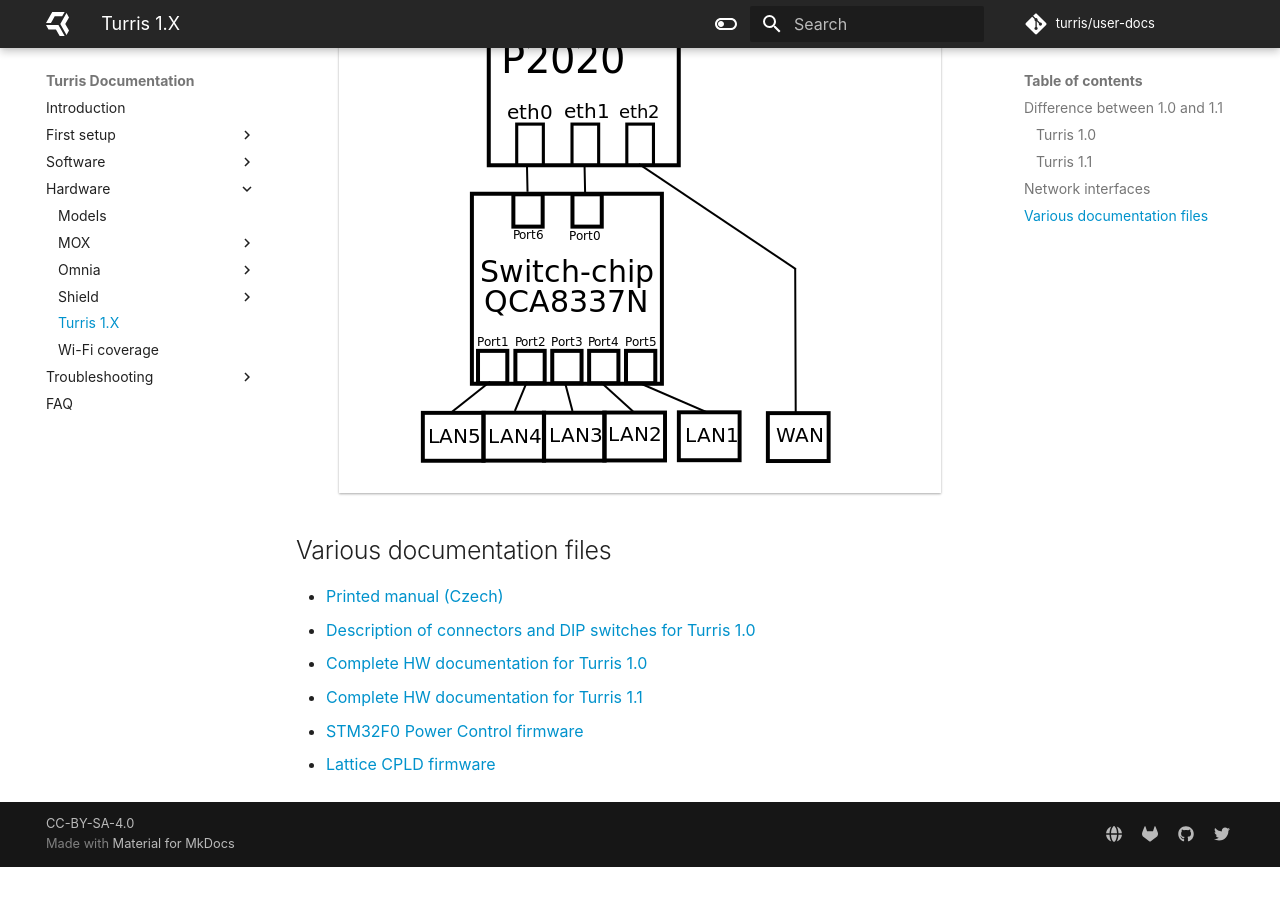
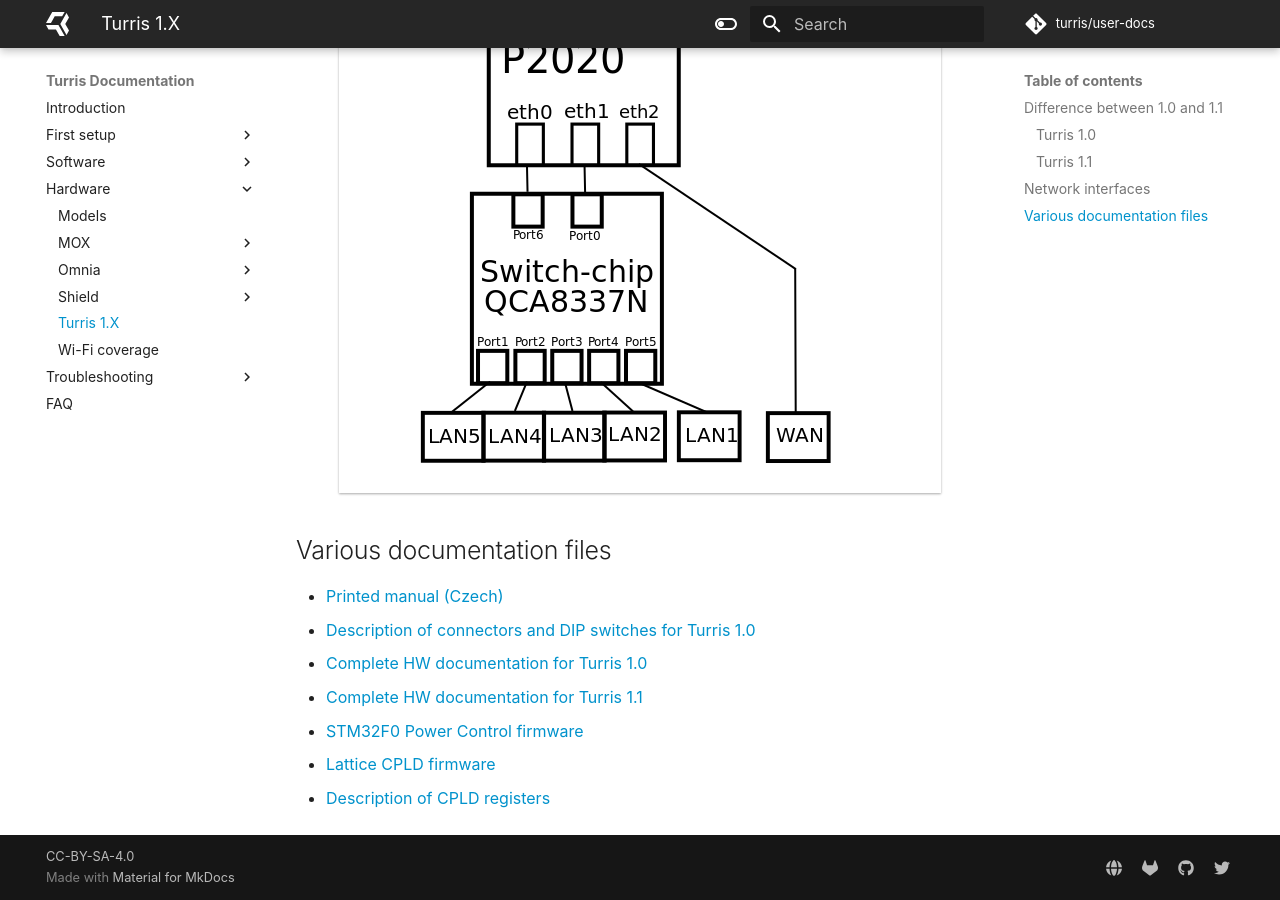
Before and after one commit to turris-cz/user-docs, an MkDocs documentation site: the page built from docs/hw/turris-1x/turris-1x.md, in a window 1280 px wide and 900 px high, scrolled down 2088 px. Built offline with MkDocs 1.6.1 and Material for MkDocs 9.7.7, drawn with Linux system fonts in a browser that asks for light colours; before the commit the page ends 2955 px from its top, so only the background shows below that.

Commit message:
hw/turris-1.x: Add description of CPLD registers
Suggested-by: Pali Rohár <pali@kernel.org>

```diff
--- a/docs/hw/turris-1x/turris-1x.md
+++ b/docs/hw/turris-1x/turris-1x.md
@@ -40,3 +40,4 @@
 * [Complete HW documentation for Turris 1.1](CZ-NIC-Router-TURRIS-version-1-1.zip)
 * [STM32F0 Power Control firmware](https://gitlab.nic.cz/turris/hw/turris_power_control)
 * [Lattice CPLD firmware](https://gitlab.nic.cz/turris/hw/turris_cpld)
+* [Description of CPLD registers](turris-CPLD-registers.pdf)
```
Also changed, not shown: 1 other file.
